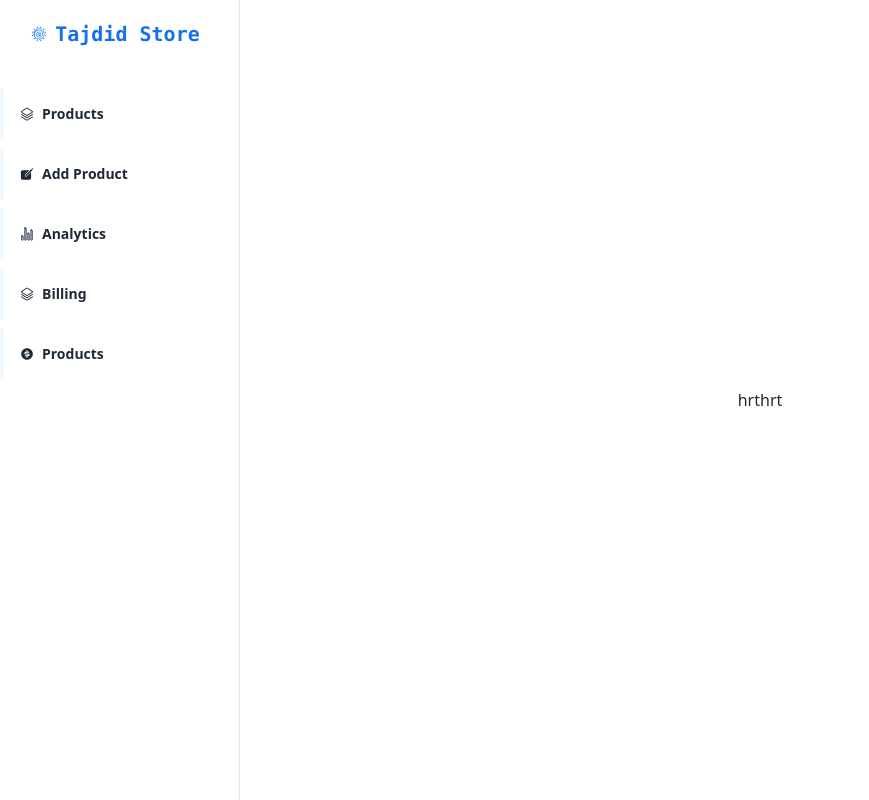
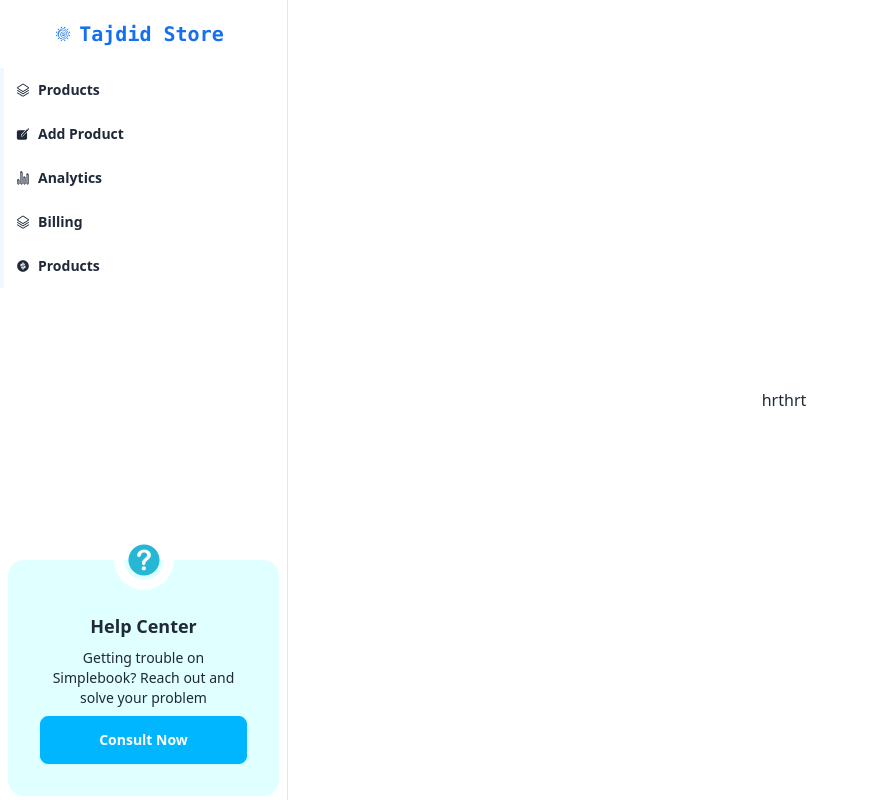
Before and after one commit to ashraf56/T-Store, a React (Vite) app: page / in a window 1280 px wide. Shown: the whole page, without its empty margins (0-869 px from the left). Built offline with nearby package versions, Linux system fonts and the light colour scheme.

Commit message:
Sdebar design done

```diff
--- a/src/Layout/Dashboard.jsx
+++ b/src/Layout/Dashboard.jsx
@@ -1,5 +1,6 @@
 import React from 'react';
 import { Link, Outlet } from 'react-router-dom';
+import img from '../assets/icons8-question-mark-64.png'
 import { GoStack } from "react-icons/go";
 import { IoIosCreate } from "react-icons/io";
 import { IoStatsChartOutline } from "react-icons/io5";import { RiMoneyDollarCircleFill } from "react-icons/ri";
@@ -18,30 +19,48 @@ const Dashboard = () => {
   <div className="drawer-side">
     <label htmlFor="my-drawer-2" aria-label="close sidebar" className="drawer-overlay"></label>
 
-   <div className=' w-60  min-h-screen bg-[#FFFFFF] border-e'>
+   <div className=' w-72  min-h-screen bg-[#FFFFFF] border-e relative'>
 <div>
    <h1 className=' text-[#1570EF] font-mono font-bold text-center pt-5 flex items-center justify-center '><GiUbisoftSun />  <span className='px-2 text-xl '>Tajdid Store </span></h1>
 </div>
 
-    <div className='grid grid-cols-1  gap-2 pt-10 text-sm font-semibold '>
-    <span className='  hover:bg-[#EFF8FF] border-s-4 border-[#EFF8FF] hover:border-s-4  hover:border-[#1570EF] p-4 '>
+    <div className='grid grid-cols-1  gap-0 pt-5 text-sm font-semibold  '>
+    <span className='  hover:bg-[#EFF8FF] border-s-4 border-[#EFF8FF] hover:border-s-4  hover:border-[#1570EF] p-3 '>
     <Link to={'/'} className='flex items-center'> <GoStack /> <span className='px-2'>Products</span></Link>
     </span>
-    <span className=' hover:bg-[#EFF8FF] border-s-4 hover:border-s-4 border-[#EFF8FF] hover:border-[#1570EF] p-4  '>
+    <span className=' hover:bg-[#EFF8FF] border-s-4 hover:border-s-4 border-[#EFF8FF] hover:border-[#1570EF] p-3 '>
     <Link to={'/create'} className='flex items-center'> <IoIosCreate /><span className='px-2'>Add Product</span></Link>
     </span>
-    <span className='  hover:bg-[#EFF8FF] border-s-4 hover:border-s-4 border-[#EFF8FF] hover:border-[#0059CF] p-4  '>
+    <span className='  hover:bg-[#EFF8FF] border-s-4 hover:border-s-4 border-[#EFF8FF] hover:border-[#0059CF] p-3 '>
     <Link to={'/'} className='flex items-center'> <IoStatsChartOutline /> <span className='px-2'>Analytics</span></Link>
     </span>
-    <span className='hover:bg-[#EFF8FF] border-s-4 hover:border-s-4 border-[#EFF8FF] hover:border-[#1570EF] p-4 '>
+    <span className='hover:bg-[#EFF8FF] border-s-4 hover:border-s-4 border-[#EFF8FF] hover:border-[#1570EF] p-3 '>
     <Link to={'/'} className='flex items-center'> <GoStack /> <span className='px-2'>Billing</span></Link>
     </span>
-    <span className=' hover:bg-[#EFF8FF] border-s-4 hover:border-s-4 border-[#EFF8FF] hover:border-[#1570EF] p-4  '>
+    <span className=' hover:bg-[#EFF8FF] border-s-4 hover:border-s-4 border-[#EFF8FF] hover:border-[#1570EF] p-3  '>
     <Link to={'/'} className='flex items-center'> <RiMoneyDollarCircleFill /> <span className='px-2'>Products</span></Link>
     </span>
 
 
     </div>
+
+<div className=' absolute  bottom-1  px-2'>
+<div className="card max-w-full  bg-[#E0FFFF]">
+<div className="avatar justify-center -mt-5">
+  <div className="w-10 rounded-full ring-8 ring-white ring-offset-base-100 ring-offset-2">
+    <img src={img} className='p-1'/>
+  </div>
+</div>
+  <div className="card-body text-center">
+    <h2 className=" text-center font-bold text-lg">Help Center</h2>
+    <p className='text-sm'>Getting trouble on Simplebook?
+Reach out and solve your problem</p>
+    <div className=" ">
+    <button className="btn btn-block btn-info  text-white">Consult Now</button>    </div>
+  </div>
+</div>
+</div>
+
    </div>
 
   </div>
```
Also changed, not shown: src/assets/icons8-question-mark-64.png (added).
